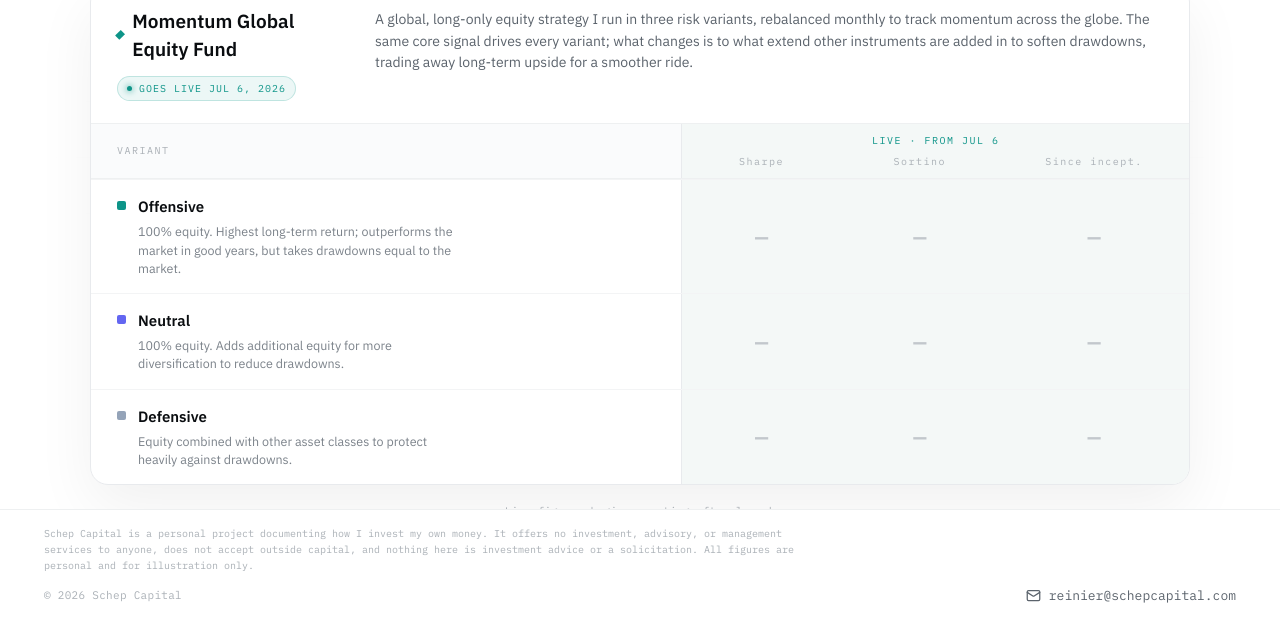
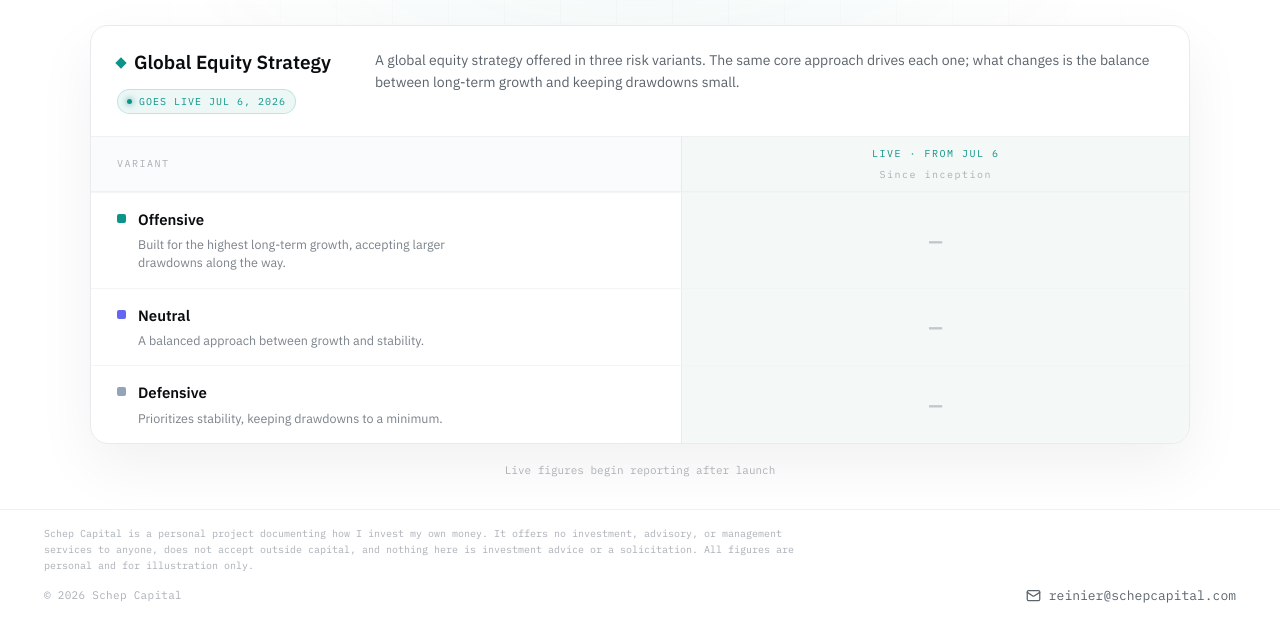
Before and after one commit to schepcapital/website, an Astro site: page / in a window 1280 px wide. Shown: the part 179-800 px from the top of the page. Built offline with nearby package versions, Linux system fonts and the light colour scheme; Astro itself is replaced by a stand-in of ours.

Commit message:
Update index.astro

```diff
--- a/src/pages/index.astro
+++ b/src/pages/index.astro
@@ -9,26 +9,26 @@ const year = 2026;
 
 const strategies = [
   {
-    name: 'Momentum Global Equity Fund',
+    name: 'Global Equity Strategy',
     status: 'GOES LIVE JUL 6, 2026',
     liveDate: 'JUL 6',
     blurb:
-      'A global, long-only equity strategy I run in three risk variants, rebalanced monthly to track momentum across the globe. The same core signal drives every variant; what changes is to what extend other instruments are added in to soften drawdowns, trading away long-term upside for a smoother ride.',
+      'A global equity strategy offered in three risk variants. The same core approach drives each one; what changes is the balance between long-term growth and keeping drawdowns small.',
     variants: [
       {
         name: 'Offensive',
         dot: '#0d9488',
-        desc: '100% equity. Highest long-term return; outperforms the market in good years, but takes drawdowns equal to the market.',
+        desc: 'Built for the highest long-term growth, accepting larger drawdowns along the way.',
       },
       {
         name: 'Neutral',
         dot: '#6366f1',
-        desc: '100% equity. Adds additional equity for more diversification to reduce drawdowns.',
+        desc: 'A balanced approach between growth and stability.',
       },
       {
         name: 'Defensive',
         dot: '#94a3b8',
-        desc: 'Equity combined with other asset classes to protect heavily against drawdowns.',
+        desc: 'Prioritizes stability, keeping drawdowns to a minimum.',
       },
     ],
   },
@@ -39,7 +39,7 @@ const roadmap = [
     phase: 'NOW',
     title: 'Launch',
     current: true,
-    desc: 'Momentum Global Equity goes live in three risk variants, running in production from July 6, 2026.',
+    desc: 'Global Equity Strategy goes live in three risk variants, running in production from July 6, 2026.',
   },
   {
     phase: 'NEXT',
@@ -139,9 +139,7 @@ const roadmap = [
                 <div class="flex-[3.2] border-l border-[#e8eaed] bg-[#f4f8f7] py-[9px] text-center">
                   <div class="text-accent">LIVE · FROM {st.liveDate}</div>
                   <div class="mt-[6px] flex">
-                    <span class="flex-1">Sharpe</span>
-                    <span class="flex-1">Sortino</span>
-                    <span class="flex-[1.2]">Since incept.</span>
+                    <span class="flex-1">Since inception</span>
                   </div>
                 </div>
               </div>
@@ -161,13 +159,7 @@ const roadmap = [
                       </div>
                     </div>
                   </div>
-                  <div class="flex flex-1 items-center justify-center border-l border-[#e8eaed] bg-[#f4f8f7] py-4 text-center font-mono text-[22px] font-semibold text-[#c2c7cc]">
-                    —
-                  </div>
-                  <div class="flex flex-1 items-center justify-center bg-[#f4f8f7] py-4 text-center font-mono text-[22px] font-semibold text-[#c2c7cc]">
-                    —
-                  </div>
-                  <div class="flex flex-[1.2] items-center justify-center bg-[#f4f8f7] py-4 text-center font-mono text-[22px] font-semibold text-[#c2c7cc]">
+                  <div class="flex flex-[3.2] items-center justify-center border-l border-[#e8eaed] bg-[#f4f8f7] py-4 text-center font-mono text-[22px] font-semibold text-[#c2c7cc]">
                     —
                   </div>
                 </div>
```
